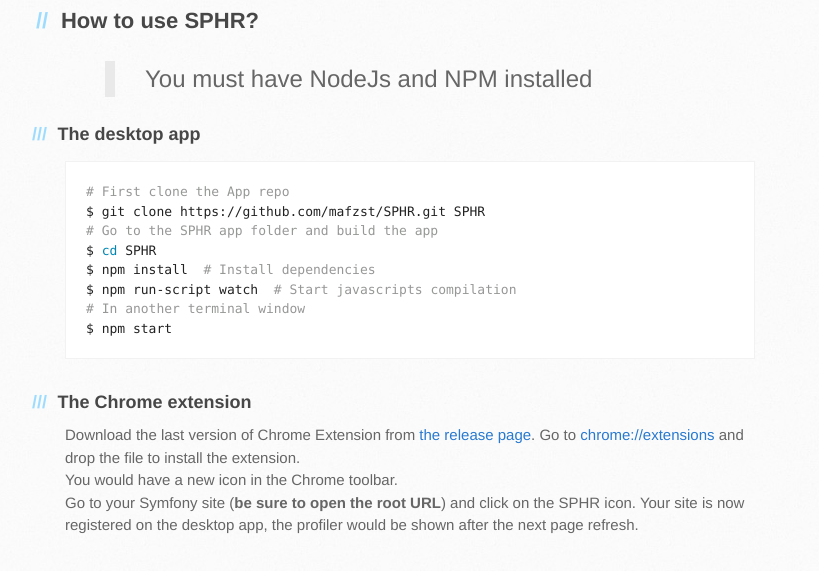
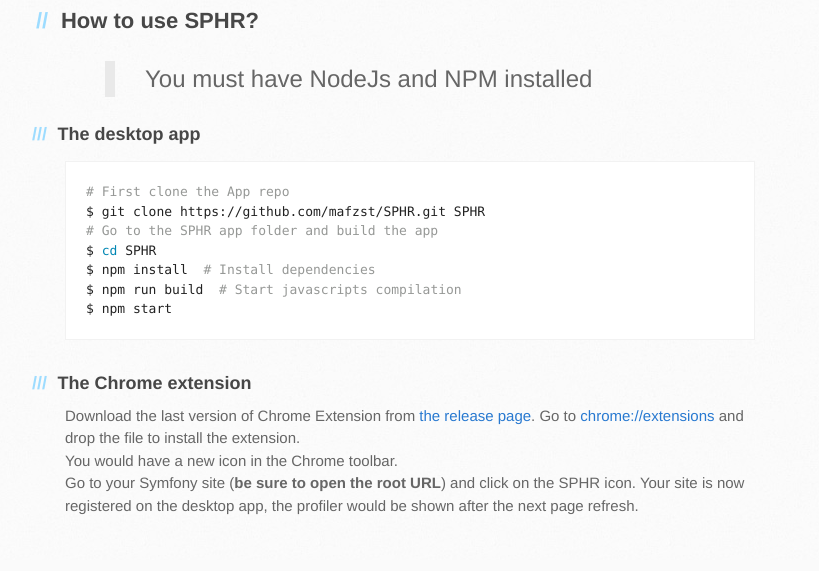
Before and after one commit to mafzst/SPHR, a plain HTML site: page index.html in a window 1280 px wide. Shown: the part 806-1377 px from the top of the page, without its empty margins (105-924 px from the left). Drawn offline with Linux system fonts and the light colour scheme.

Commit message:
Correct commands for v0.0.2

```diff
--- a/index.html
+++ b/index.html
@@ -52,8 +52,7 @@
 <span class="pl-c"># Go to the SPHR app folder and build the app  </span>
 $ <span class="pl-c1">cd</span> SPHR
 $ npm install  <span class="pl-c"># Install dependencies  </span>
-$ npm run-script watch  <span class="pl-c"># Start javascripts compilation</span>
-<span class="pl-c"># In another terminal window</span>
+$ npm run build  <span class="pl-c"># Start javascripts compilation</span>
 $ npm start</pre></div>
 
 <h3>
```
